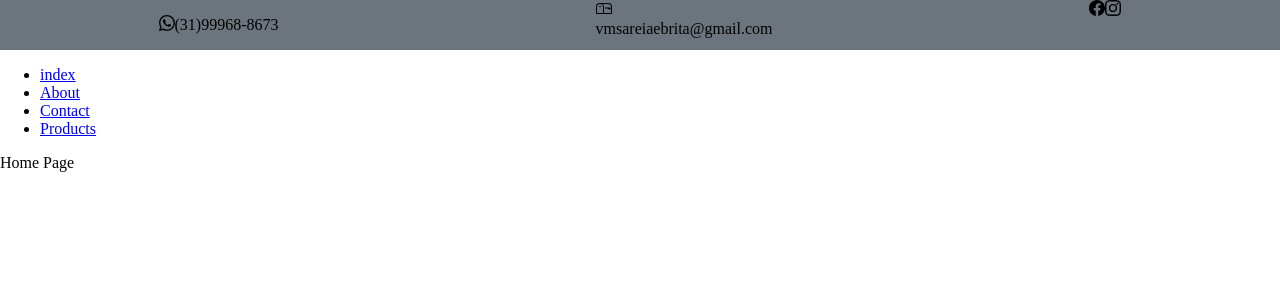
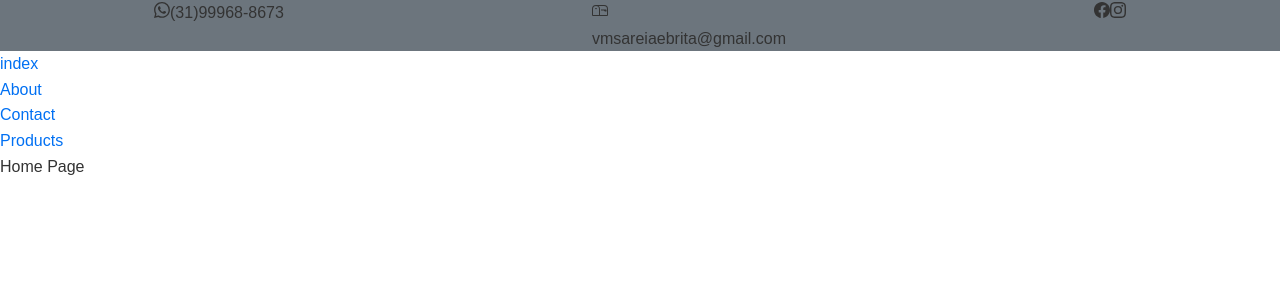
Before and after one commit to SantosRodrigo89/ux-institutional-nextjs, a Next.js app: page / in a window 1280 px wide. Shown: the top 300 px of the page. Built offline with nearby package versions, Linux system fonts and the light colour scheme.

Commit message:
feat: add global css novo

```diff
--- /dev/null
+++ b/src/app/global.css
@@ -0,0 +1,75 @@
+/* global.css */
+
+/* Reset some default styles for consistency */
+html,
+body,
+div,
+span,
+h1,
+h2,
+h3,
+h4,
+h5,
+h6,
+p,
+a,
+blockquote,
+code,
+img,
+small,
+strong,
+ol,
+ul,
+li,
+fieldset,
+form,
+label,
+legend,
+button,
+input,
+select,
+textarea {
+  margin: 0;
+  padding: 0;
+  border: 0;
+  outline: 0;
+  font-size: 100%;
+  vertical-align: baseline;
+}
+
+/* Apply a box-sizing border-box to all elements */
+* {
+  box-sizing: border-box;
+}
+
+/* Set some base styles for the body */
+body {
+  font-family: 'Arial', sans-serif;
+  line-height: 1.6;
+  font-size: 16px;
+  color: #333;
+  background-color: #fff;
+}
+
+/* Apply styles to links */
+a {
+  color: #0070f3;
+  text-decoration: none;
+}
+
+a:hover {
+  text-decoration: underline;
+}
+
+/* Apply styles to headings */
+h1,
+h2,
+h3,
+h4,
+h5,
+h6 {
+  color: #333;
+  margin-bottom: 0.5em;
+}
+
+/* Add more global styles as needed */
--- a/src/app/layout.jsx
+++ b/src/app/layout.jsx
@@ -1,5 +1,5 @@
 import Layout from "@/layouts";
-import './ui/global.css'
+import './global.css'
 
 export const metadata = {
   title: "A&B :: Areias e Britas",
--- a/src/app/ui/global.css
+++ /dev/null
@@ -1,4 +0,0 @@
-body {
-
-  margin: 0 auto;
-}
```
